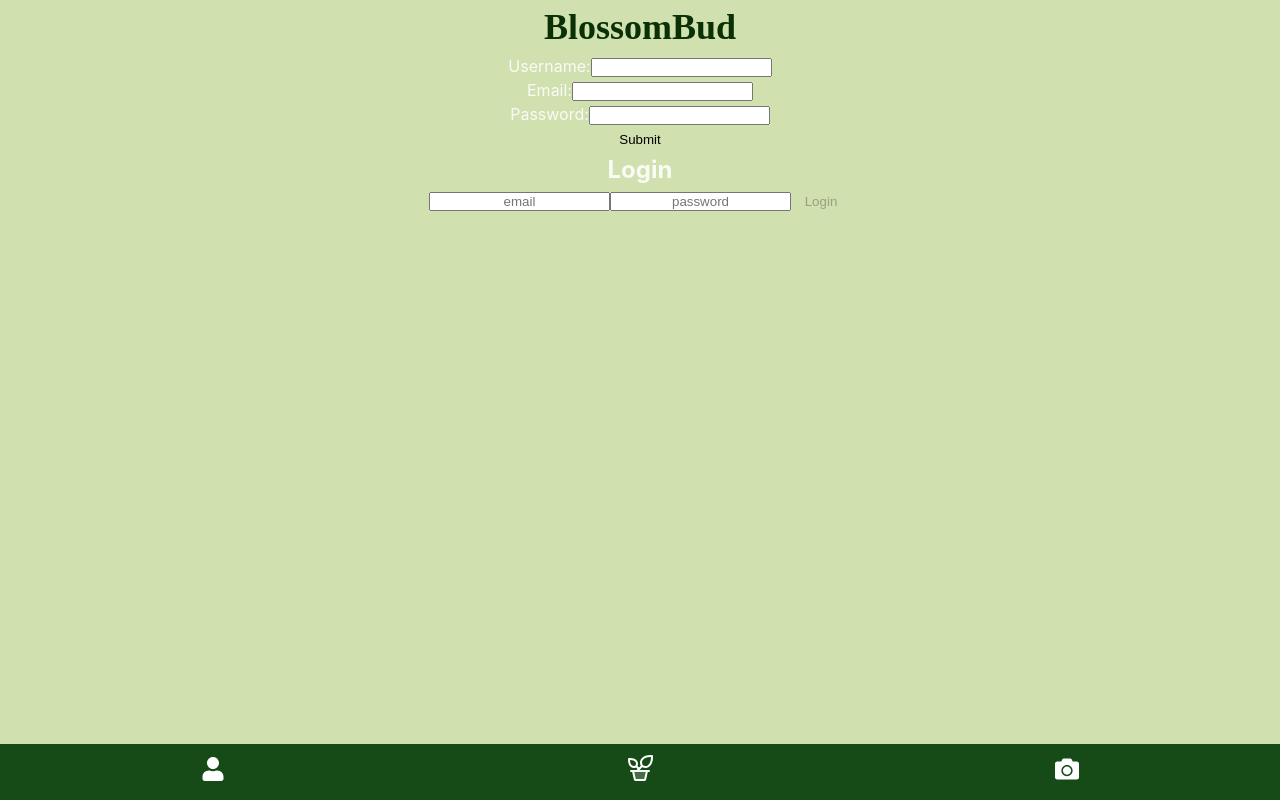
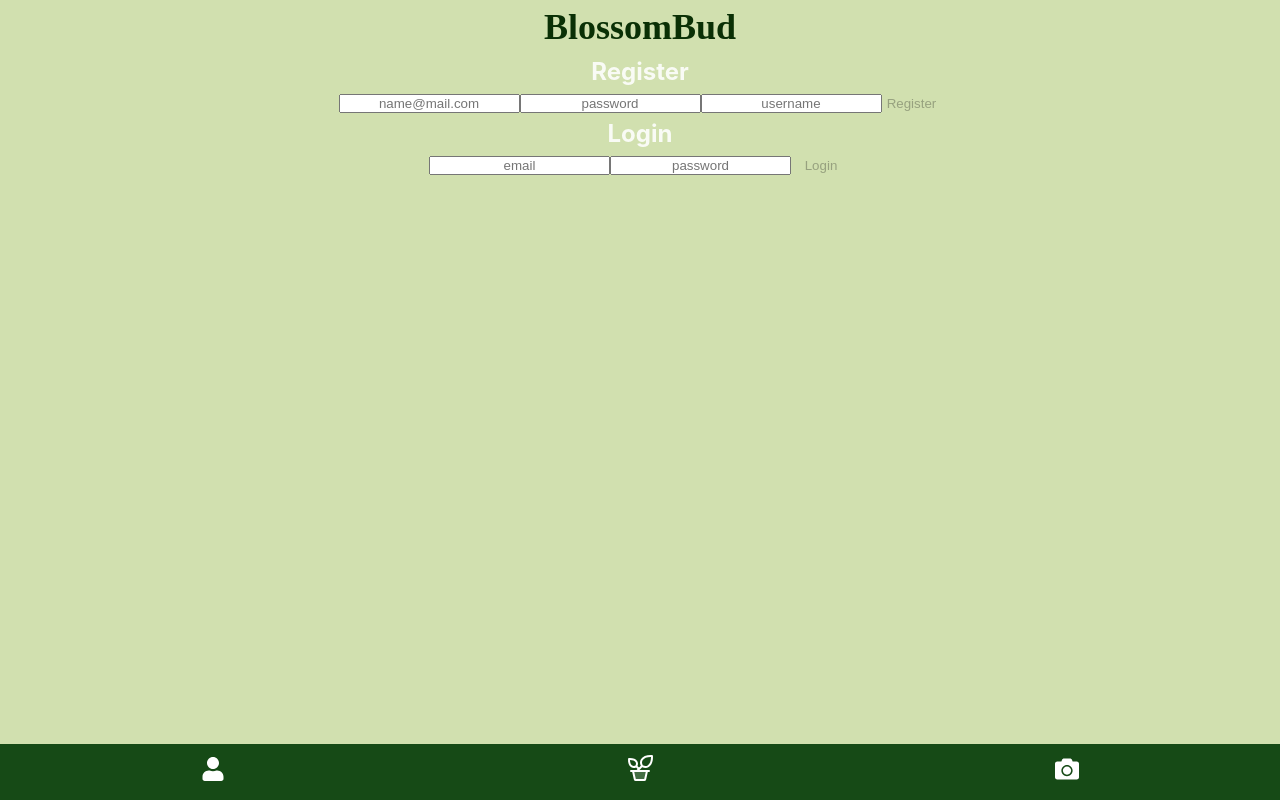
Before and after one commit to loickho/BlossomBud, a React (Vite) app in the folder client/: page /login in a window 1280 px wide. Built offline with nearby package versions, Linux system fonts and the light colour scheme; a web font is replaced by a local one.

Commit message:
feat: register works

```diff
--- a/client/src/components/Register/Register.jsx
+++ b/client/src/components/Register/Register.jsx
@@ -1,63 +1,142 @@
-import { useState } from "react";
-export default function Register () {
+// import { useState } from "react";
+// export default function Register () {
 
-  const [formData, setFormData] = useState({
-    username: '',
-    email: '',
-    password: '',
-  });
+//   const [formData, setFormData] = useState({
+//     username: '',
+//     email: '',
+//     password: '',
+//   });
 
-  const handleInputChange = (e) => {
+//   const handleInputChange = (e) => {
+//     const { name, value } = e.target;
+//     setFormData({
+//       ...formData,
+//       [name]: value,
+//     });
+//   };
+
+//   const handleSubmit = (e) => {
+//     e.preventDefault();
+//     console.log('Form submitted:', formData);
+//   };
+
+//   return (
+//     <form onSubmit={handleSubmit}>
+//       <div>
+//         <label htmlFor="username">Username:</label>
+//         <input
+//           type="text"
+//           id="username"
+//           name="username"
+//           value={formData.username}
+//           onChange={handleInputChange}
+//           required
+//         />
+//       </div>
+//       <div>
+//         <label htmlFor="email">Email:</label>
+//         <input
+//           type="email"
+//           id="email"
+//           name="email"
+//           value={formData.email}
+//           onChange={handleInputChange}
+//           required
+//         />
+//       </div>
+//       <div>
+//         <label htmlFor="password">Password:</label>
+//         <input
+//           type="password"
+//           id="password"
+//           name="password"
+//           value={formData.password}
+//           onChange={handleInputChange}
+//           required
+//         />
+//       </div>
+//       <div>
+//         <button type="submit">Submit</button>
+//       </div>
+//     </form>
+//   );
+// }
+
+
+import { useState } from 'react';
+import auth from '../utils/auth';
+import apiService from '../../ApiService';
+import { useNavigate } from 'react-router-dom';
+
+const initialState = {
+  email: '',
+  password: '',
+  username: '',
+};
+
+const Register = ({ setIsAuthenticated }) => {
+  const navigate = useNavigate();
+  const [state, setState] = useState(initialState);
+
+  const handleChange = (e) => {
     const { name, value } = e.target;
-    setFormData({
-      ...formData,
+    setState((prevState) => ({
+      ...prevState,
       [name]: value,
-    });
+    }));
   };
 
-  const handleSubmit = (e) => {
+  const handleSubmit = async (e) => {
     e.preventDefault();
-    console.log('Form submitted:', formData);
+    const { email, password, username } = state;
+    const user = { email, password, username };
+    const res = await apiService.register(user);
+    if (res.error) {
+      alert(`${res.message}`);
+      setState(initialState);
+    } else {
+      setIsAuthenticated(true);
+      auth.login(() => navigate('/'));
+    }
+  };
+
+  const validateForm = () => {
+    return (
+      !state.email || !state.password || !state.username
+    );
   };
 
   return (
-    <form onSubmit={handleSubmit}>
-      <div>
-        <label htmlFor="username">Username:</label>
+    <section>
+      <h2>Register</h2>
+      <form className="form" onSubmit={handleSubmit}>
         <input
           type="text"
-          id="username"
-          name="username"
-          value={formData.username}
-          onChange={handleInputChange}
-          required
+          placeholder="name@mail.com"
+          name="email"
+          value={state.email}
+          onChange={handleChange}
         />
-      </div>
-      <div>
-        <label htmlFor="email">Email:</label>
-        <input
-          type="email"
-          id="email"
-          name="email"
-          value={formData.email}
-          onChange={handleInputChange}
-          required
-        />
-      </div>
-      <div>
-        <label htmlFor="password">Password:</label>
         <input
           type="password"
-          id="password"
+          placeholder="password"
           name="password"
-          value={formData.password}
-          onChange={handleInputChange}
-          required
+          value={state.password}
+          onChange={handleChange}
         />
-      </div>
-      <div>
-        <button type="submit">Submit</button>
-      </div>
-    </form>
+        <input
+          type="text"
+          placeholder="username"
+          name="username"
+          value={state.username}
+          onChange={handleChange}
+        />
+        <button className="form-submit" type="submit" disabled={validateForm()}>
+          &nbsp;Register&nbsp;
+        </button>
+      </form>
+    </section>
   );
-}
+};
+
+export default Register;
```
Also changed, not shown: client/src/components/Login/Login.jsx (+0 -55 lines).
